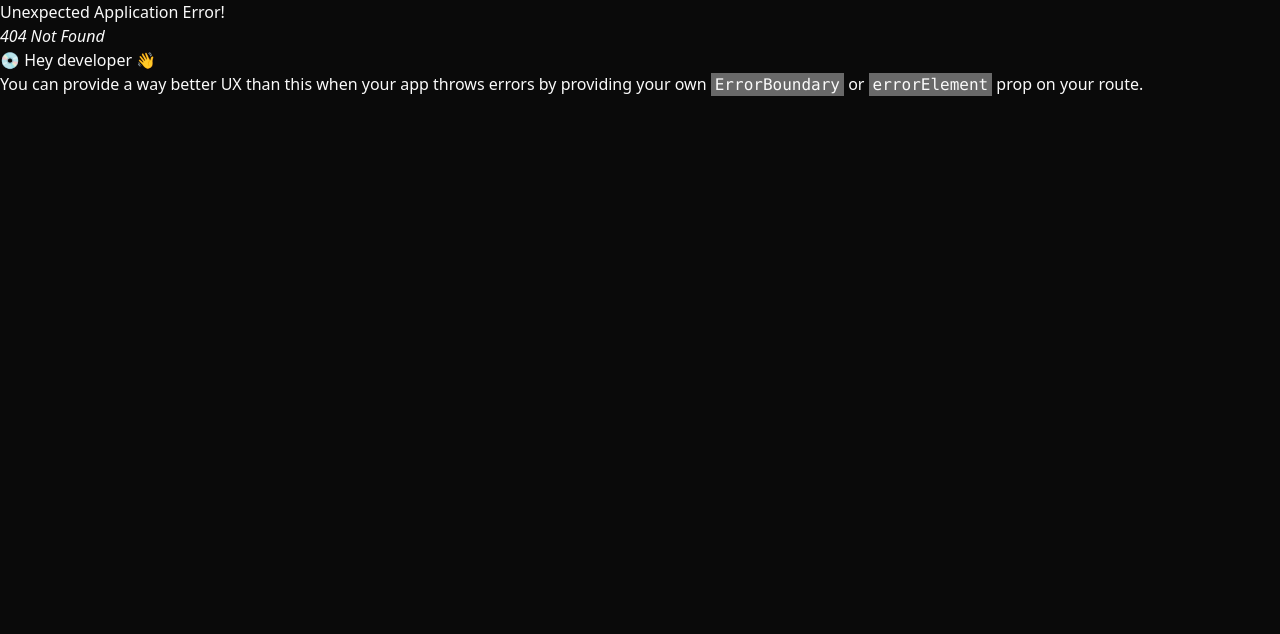
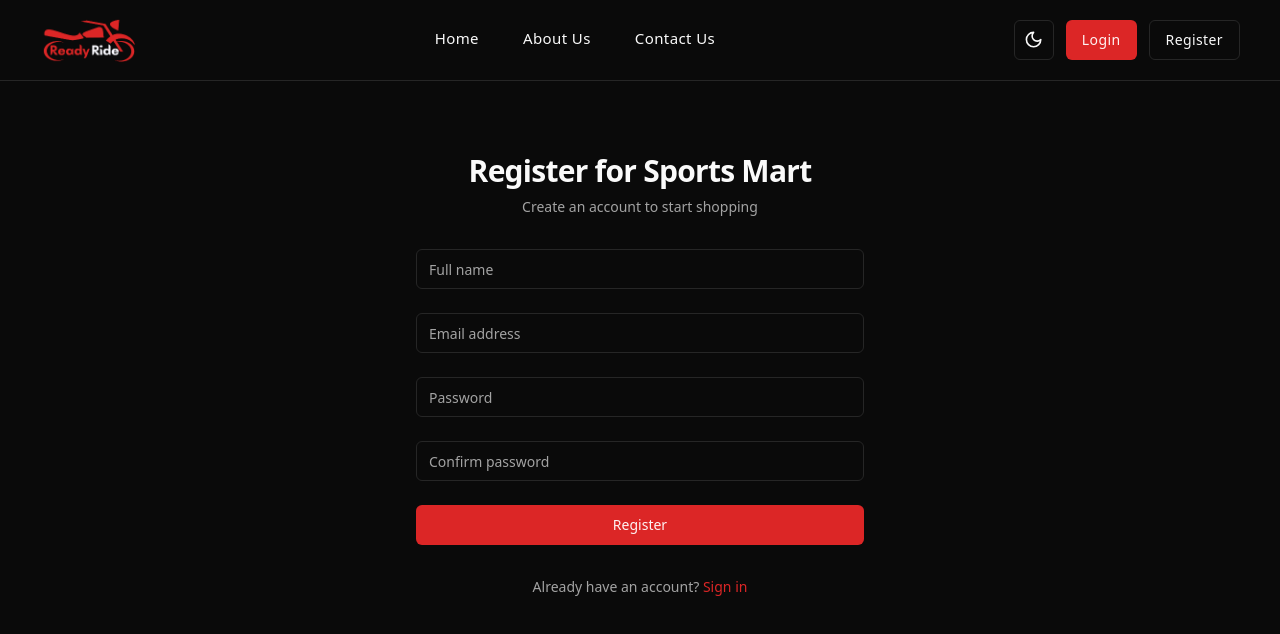
Before and after one commit to md-ali-0/ready-ride-client, a React (Vite) app: page /Register in a window 1280 px wide. Before the commit this address had no page. Shown: the top 634 px of the page. Built offline with nearby package versions, Linux system fonts and the light colour scheme.

Commit message:
Register Page Created

```diff
--- /dev/null
+++ b/src/pages/register.tsx
@@ -0,0 +1,173 @@
+import { Button } from "@/components/ui/button";
+import { Input } from "@/components/ui/input";
+import { Label } from "@/components/ui/label";
+import { FC } from "react";
+import { SubmitHandler, useForm } from "react-hook-form";
+import { Link } from "react-router-dom";
+
+interface FormValues {
+    name: string;
+    email: string;
+    password: string;
+    confirmPassword: string;
+}
+
+const Register: FC = () => {
+    const {
+        register,
+        handleSubmit,
+        watch,
+        formState: { errors },
+    } = useForm<FormValues>();
+
+    // const [createUser, { isSuccess }] = useCreateUserMutation();
+    // const navigate = useNavigate();
+
+    // useEffect(() => {
+    //     if (isSuccess) {
+    //         toast.success("User Created Successfully");
+    //         navigate("/login");
+    //     }
+    // }, [isSuccess, navigate]);
+
+    const onSubmit: SubmitHandler<FormValues> = (data) => {
+        const userData = new FormData();
+        userData.append("data", JSON.stringify(data));
+        // createUser(userData);
+        console.log(data);
+
+    };
+
+    const password = watch("password");
+
+    return (
+        <div className="flex min-h-[100dvh] flex-col bg-background">
+            <div className="container mx-auto flex flex-col items-center justify-center px-4 py-12 sm:px-6 lg:px-8">
+                <div className="mx-auto w-full max-w-md space-y-8">
+                    <div>
+                        <h2 className="mt-6 text-center text-3xl font-bold tracking-tight text-foreground">
+                            Register for Sports Mart
+                        </h2>
+                        <p className="mt-2 text-center text-sm text-muted-foreground">
+                            Create an account to start shopping
+                        </p>
+                    </div>
+                    <form
+                        className="space-y-6"
+                        onSubmit={handleSubmit(onSubmit)}
+                    >
+                        <div>
+                            <Label htmlFor="name" className="sr-only">
+                                Name
+                            </Label>
+                            <Input
+                                id="name"
+                                type="text"
+                                autoComplete="name"
+                                placeholder="Full name"
+                                {...register("name", {
+                                    required: "Name is required",
+                                })}
+                            />
+                            {errors.name && (
+                                <p className="text-red-500 text-sm mt-1">
+                                    {errors.name.message}
+                                </p>
+                            )}
+                        </div>
+                        <div>
+                            <Label htmlFor="email" className="sr-only">
+                                Email address
+                            </Label>
+                            <Input
+                                id="email"
+                                type="email"
+                                autoComplete="email"
+                                placeholder="Email address"
+                                {...register("email", {
+                                    required: "Email is required",
+                                    pattern: {
+                                        value: /^[a-zA-Z0-9._%+-]+@[a-zA-Z0-9.-]+\.[a-zA-Z]{2,4}$/,
+                                        message: "Invalid email address",
+                                    },
+                                })}
+                            />
+                            {errors.email && (
+                                <p className="text-red-500 text-sm mt-1">
+                                    {errors.email.message}
+                                </p>
+                            )}
+                        </div>
+                        <div>
+                            <Label htmlFor="password" className="sr-only">
+                                Password
+                            </Label>
+                            <Input
+                                id="password"
+                                type="password"
+                                autoComplete="new-password"
+                                placeholder="Password"
+                                {...register("password", {
+                                    required: "Password is required",
+                                    minLength: {
+                                        value: 6,
+                                        message:
+                                            "Password must be at least 6 characters",
+                                    },
+                                })}
+                            />
+                            {errors.password && (
+                                <p className="text-red-500 text-sm mt-1">
+                                    {errors.password.message}
+                                </p>
+                            )}
+                        </div>
+                        <div>
+                            <Label
+                                htmlFor="confirm-password"
+                                className="sr-only"
+                            >
+                                Confirm Password
+                            </Label>
+                            <Input
+                                id="confirm-password"
+                                type="password"
+                                autoComplete="new-password"
+                                placeholder="Confirm password"
+                                {...register("confirmPassword", {
+                                    required: "Please confirm your password",
+                                    validate: (value) =>
+                                        value === password ||
+                                        "Passwords do not match",
+                                })}
+                            />
+                            {errors.confirmPassword && (
+                                <p className="text-red-500 text-sm mt-1">
+                                    {errors.confirmPassword.message}
+                                </p>
+                            )}
+                        </div>
+                        <div>
+                            <Button type="submit" className="w-full">
+                                Register
+                            </Button>
+                        </div>
+                    </form>
+                    <div className="text-center mt-4">
+                        <p className="text-sm text-muted-foreground">
+                            Already have an account?{" "}
+                            <Link
+                                to="/login"
+                                className="font-medium text-primary hover:text-primary/80"
+                            >
+                                Sign in
+                            </Link>
+                        </p>
+                    </div>
+                </div>
+            </div>
+        </div>
+    );
+};
+
+export default Register;
```
Also changed, not shown: src/routes/router.tsx (+5 -4 lines).
